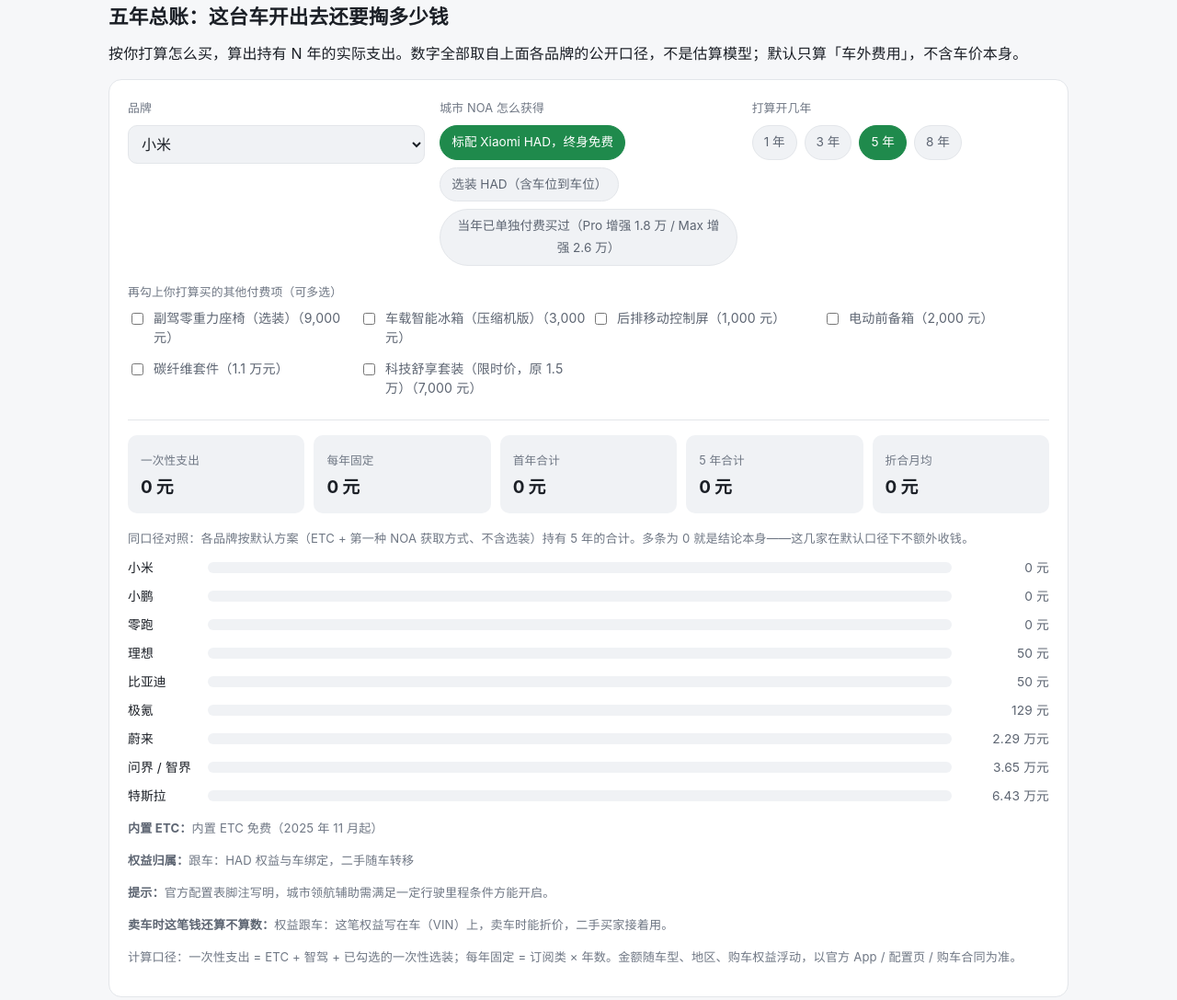
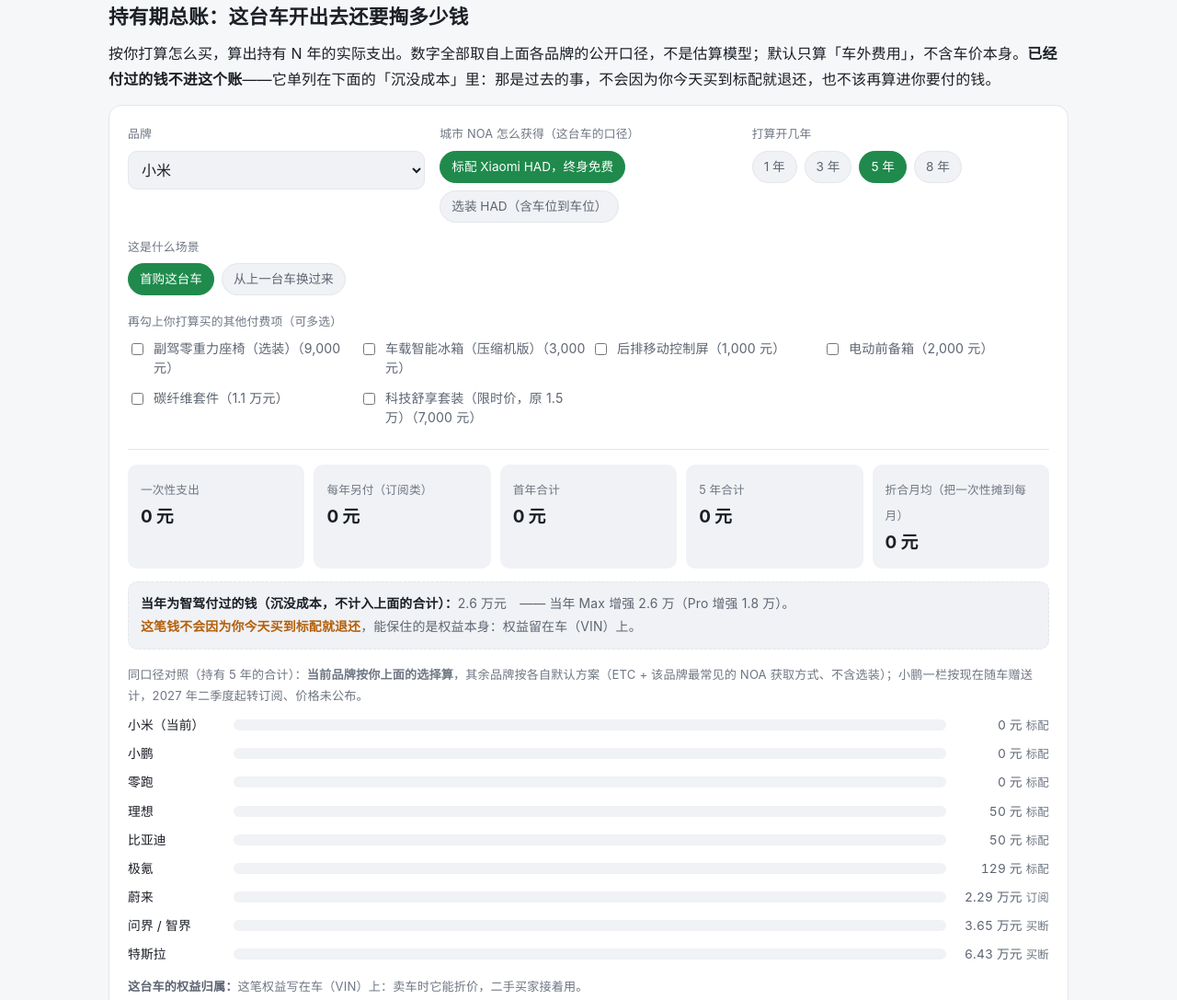
Before and after one commit to dujeongil-galaxy/etc-fee-comparison, a plain HTML site: page index.html in a window 1280 px wide. Shown: the part 2398-3485 px from the top of the page at 92% size. Drawn offline with Linux system fonts and the light colour scheme.

Commit message:
fix：重写持有期总账计算逻辑——沉没成本不再计入支出、对比条按当前选择计算、新增换车场景与计费性质标注

```diff
--- a/index.html
+++ b/index.html
@@ -105,12 +105,19 @@ code{background:var(--panel-2); padding:.1em .4em; border-radius:5px; font-size:
 .result-grid b{display:block; font-size:1.18rem; letter-spacing:-.01em}
 .result-grid span{color:var(--faint); font-size:.79rem}
 .bars{margin-top:16px}
-.bar{display:grid; grid-template-columns:5.6em 1fr 7em; gap:10px; align-items:center; margin:7px 0; font-size:.86rem}
+.bar{display:grid; grid-template-columns:7.6em 1fr 7.4em; gap:10px; align-items:center; margin:7px 0; font-size:.86rem}
 .bar .track{background:var(--panel-2); border-radius:999px; height:12px; overflow:hidden}
 .bar .fill{height:100%; background:var(--blue); border-radius:999px}
 .bar.is-current .fill{background:var(--accent)}
 .bar .amt{text-align:right; color:var(--muted); white-space:nowrap}
 .hint{color:var(--faint); font-size:.82rem; margin:12px 0 0}
+.chips button{max-width:100%; text-align:left; line-height:1.55}
+.sunk{margin-top:14px; padding:11px 13px; border:1px dashed var(--line); border-radius:10px; background:var(--panel-2); font-size:.87rem; color:var(--muted); line-height:1.8}
+.sunk b{color:var(--text)}
+.sunk .warnline{color:var(--orange); font-weight:600}
+.bar .nm{white-space:nowrap; overflow:hidden; text-overflow:ellipsis}
+.bar .amt{font-variant-numeric:tabular-nums}
+.bar .amt em{font-style:normal; color:var(--faint); font-size:.78rem; margin-left:4px}
 .hint b{color:var(--muted)}
 
 /* tables */
@@ -350,8 +357,8 @@ footer p{margin:.3em 0}
   </section>
 
   <section id="calc" aria-label="持有期总账计算器">
-    <h2>五年总账：这台车开出去还要掏多少钱</h2>
-    <p>按你打算怎么买，算出持有 N 年的实际支出。数字全部取自上面各品牌的公开口径，不是估算模型；默认只算「车外费用」，不含车价本身。</p>
+    <h2>持有期总账：这台车开出去还要掏多少钱</h2>
+    <p>按你打算怎么买，算出持有 N 年的实际支出。数字全部取自上面各品牌的公开口径，不是估算模型；默认只算「车外费用」，不含车价本身。<strong>已经付过的钱不进这个账</strong>——它单列在下面的「沉没成本」里：那是过去的事，不会因为你今天买到标配就退还，也不该再算进你要付的钱。</p>
     <div class="calc">
       <div class="calc-grid">
         <div class="field">
@@ -359,7 +366,7 @@ footer p{margin:.3em 0}
           <select id="calc-brand"></select>
         </div>
         <div class="field">
-          <label>城市 NOA 怎么获得</label>
+          <label>城市 NOA 怎么获得（这台车的口径）</label>
           <div class="chips" id="calc-noa" role="group" aria-label="城市 NOA 获取方式"></div>
         </div>
         <div class="field">
@@ -367,12 +374,17 @@ footer p{margin:.3em 0}
           <div class="chips" id="calc-years" role="group" aria-label="持有年限"></div>
         </div>
       </div>
+      <div class="field" style="margin-top:16px">
+        <label>这是什么场景</label>
+        <div class="chips" id="calc-scene" role="group" aria-label="购车场景"></div>
+      </div>
       <div class="field" style="margin-top:18px">
         <label>再勾上你打算买的其他付费项（可多选）</label>
         <ul class="checks" id="calc-extras"></ul>
       </div>
       <div class="result">
         <div class="result-grid" id="calc-out"></div>
+        <div id="calc-sunk"></div>
         <div class="bars" id="calc-bars"></div>
         <p class="hint" id="calc-hint"></p>
       </div>
@@ -620,10 +632,10 @@ footer p{margin:.3em 0}
     id: 'xiaomi', name: '小米',
     etc: { label: '内置 ETC 免费（2025 年 11 月起）', once: 0 },
     noa: [
-        { label: '标配 Xiaomi HAD，终身免费', once: 0 },
-        { label: '选装 HAD（含车位到车位）', once: 26000 },
-        { label: '当年已单独付费买过（Pro 增强 1.8 万 / Max 增强 2.6 万）', once: 26000 }
+      { label: '标配 Xiaomi HAD，终身免费', mode: 'free', own: 'car' },
+      { label: '选装 HAD（含车位到车位）', mode: 'once', once: 26000, own: 'car' }
     ],
+    legacy: { amount: 26000, note: '当年 Max 增强 2.6 万（Pro 增强 1.8 万）' },
     extras: [
       { label: '副驾零重力座椅（选装）', once: 9000 },
       { label: '车载智能冰箱（压缩机版）', once: 3000 },
@@ -632,13 +644,13 @@ footer p{margin:.3em 0}
       { label: '碳纤维套件', once: 11000 },
       { label: '科技舒享套装（限时价，原 1.5 万）', once: 7000 }
     ],
-      own: '跟车：HAD 权益与车绑定，二手随车转移',
-      tip: '官方配置表脚注写明，城市领航辅助需满足一定行驶里程条件方能开启。'
+    ownNote: '官方配置表：HAD 权益与车绑定，随车不随人。'
   },
   {
     id: 'lixiang', name: '理想',
     etc: { label: '内置 ETC 50 元', once: 50 },
-      noa: [{ label: 'AD Max 标配，城市 NOA 终身免费、无订阅', once: 0 }],
+    noa: [{ label: 'AD Max 全系标配，城市 NOA 终身免费、无订阅', mode: 'free', own: 'car' }],
+    legacy: { amount: null, note: '当年 AD Max 曾为付费选装，媒体口径约 2.5～3 万，官方价目未取到' },
     extras: [
       { label: '用车服务包（约 999～1399 元/年）', perYear: 999 },
       { label: 'L7 后排娱乐屏（选装）', once: 10000 },
@@ -646,13 +658,13 @@ footer p{margin:.3em 0}
       { label: 'L7 21 寸轮毂（选装）', once: 10000 },
       { label: '双腔空气悬架 + 后舱娱乐屏（i6 口径）', once: 16000 }
     ],
-      own: '跟车：2023 年公开承诺，二手买家可继续用',
-      tip: '这是目前公开保留「不额外收费」表述且覆盖二手的品牌。'
+    ownNote: '2023 年公开承诺相关能力与升级不额外收费，二手买家可继续用。'
   },
   {
     id: 'nio', name: '蔚来',
     etc: { label: '内置 ETC 约 60 元（口径存疑）', once: 60 },
-      noa: [{ label: 'NOP+ 订阅（不提供买断）', perMonth: 380 }],
+    noa: [{ label: 'NOP+ 订阅（不提供买断）', mode: 'sub', perMonth: 380, own: 'person' }],
+    legacy: { amount: null, note: 'NOP+ 一直是按月订阅，没有一次性买断，不存在沉没的买断款' },
     extras: [
       { label: 'NAD 完整版（规划中，尚未落地）', perMonth: 680 },
       { label: 'BaaS 电池租用 75kWh', perMonth: 980 },
@@ -660,115 +672,118 @@ footer p{margin:.3em 0}
       { label: '服务无忧（基础档，约 499 元/年）', perYear: 499 },
       { label: 'NOMI Mate 购车预装', once: 4900 }
     ],
-      own: '跟人：权益与账号绑定、随账号走，二手不继承免费额度',
-      tip: '首任车主赠 5 年，但接手当天起按 380 元/月订阅。'
+    ownNote: '与账号绑定、随账号走：卖车权益归原车主，二手买家不继承免费额度。'
   },
   {
     id: 'hima', name: '问界 / 智界',
     etc: { label: '内置 ETC 499 元', once: 499 },
     noa: [
-        { label: 'ADS Max 买断（官方标价）', once: 36000 },
-        { label: 'ADS Max 买断（车企补贴后实付）', once: 15000 },
-        { label: 'ADS Max 订阅（连续包月）', perMonth: 499 },
-        { label: 'ADS Max 年卡', perYear: 4999 },
-        { label: 'ADS Pro 买断', once: 12000 },
-        { label: 'ADS SE 买断', once: 5000 }
+      { label: 'ADS Max 买断（官方标价）', mode: 'once', once: 36000, own: 'car' },
+      { label: 'ADS Max 买断（车企补贴后实付）', mode: 'once', once: 15000, own: 'car' },
+      { label: 'ADS Max 订阅（连续包月）', mode: 'sub', perMonth: 499, own: 'person' },
+      { label: 'ADS Max 年卡', mode: 'sub', perYear: 4999, own: 'person' },
+      { label: 'ADS Pro 买断', mode: 'once', once: 12000, own: 'car' },
+      { label: 'ADS SE 买断', mode: 'once', once: 5000, own: 'car' }
     ],
+    legacy: { amount: 36000, note: '当年 ADS Max 买断 3.2～3.6 万' },
     extras: [
       { label: '问界 M7 主驾零重力座椅', once: 10000 },
       { label: '问界 M7 后排娱乐屏套装', once: 8000 },
       { label: '问界 M7 电动踏板', once: 6800 }
     ],
-      own: '跟车：买断权益写进 VIN，下家继续用',
-      tip: '官方标准价 36000 元（2026-07-01 由 3.2 万恢复），实付看车企补贴。'
+    ownNote: 'ADS 买断写进 VIN（随车）；ADS 订阅挂账号（随人）。'
   },
   {
     id: 'tesla', name: '特斯拉',
     etc: { label: '内置 ETC 299 元', once: 299 },
     noa: [
-        { label: '智能辅助驾驶（城市 NOA）买断', once: 64000 },
-        { label: '增强辅助驾驶 EAP 买断（仅高速）', once: 32000 }
+      { label: '智能辅助驾驶（城市 NOA）买断', mode: 'once', once: 64000, own: 'car' },
+      { label: '增强辅助驾驶 EAP 买断（仅高速）', mode: 'once', once: 32000, own: 'car' }
     ],
+    legacy: { amount: 64000, note: '当年 FSD 买断 6.4 万' },
     extras: [
       { label: '20 寸轮毂 / 车漆 / 浅灰内饰（选装）', once: 8000 },
       { label: '寒冷套件（后排座椅加热，OTA 付费）', once: 2400 }
     ],
-      own: '跟车：买断随车转移，订阅则跟人',
-      tip: '中国大陆只提供一次性买断，订阅未上线；需 HW4 硬件。'
+    ownNote: '买断随车转移、订阅绑个人账户（自媒体口径，未查到官方条款原文）。'
   },
   {
     id: 'byd', name: '比亚迪',
     etc: { label: '内置 ETC 50 元', once: 50 },
     noa: [
-        { label: '天神之眼 C 标配（仅高速 NOA，无城市 NOA）', once: 0 },
-        { label: '选装天神之眼 B 激光版（解锁城市 NOA）', once: 12000 }
+      { label: '天神之眼 C 标配（仅高速 NOA，无城市 NOA）', mode: 'free', own: 'car' },
+      { label: '选装天神之眼 B 激光版（解锁城市 NOA）', mode: 'once', once: 12000, own: 'car' }
     ],
+    legacy: { amount: 12000, note: '当年天神之眼 B 选装 9900～1.2 万' },
     extras: [{ label: '第三代唐四驱线控选装包', once: 20000 }],
-      own: '跟车：B 版硬件绑车，老车基本无法后加激光雷达',
-      tip: '选装 B 版赠迪迪虾 1 年，到期需自行付费解锁。'
+    ownNote: 'B 版硬件绑车、选装只支持新车下定；C 版出厂即标配。'
   },
   {
     id: 'xpeng', name: '小鹏',
-      etc: { label: '内置 ETC 未查到（商城定制无卡 ETC 139 元属外购件）', once: 0 },
-      noa: [{ label: '现在随车赠送（2027 年二季度起新购车改订阅，价未公布）', once: 0 }],
+    etc: { label: '内置 ETC 未查到（商城定制无卡 ETC 139 元属外购）', once: 0 },
+    noa: [{ label: '现在随车赠送（2027 年二季度起新购车改订阅，价未公布）', mode: 'free', own: 'tbd' }],
+    legacy: { amount: null, note: '当年以选装或赠送获得，未取到统一价目' },
     extras: [
       { label: 'Ultra 智能升级包（3 颗图灵芯片）', once: 20000 },
-        { label: 'Ultra SE（2 颗图灵芯片）', once: 12000 }
+      { label: 'Ultra SE（2 颗图林芯片）', once: 12000 }
     ],
-      own: '跟车：随车赠送，二手继续用',
-      tip: '2027 年第二季度起新购车用户走订阅，价格官方 2027 年才公布。'
+    ownNote: '首销赠送的终身权益是否随车转移、二手怎么算，厂家暂无官方明确说法。'
   },
   {
     id: 'zeekr', name: '极氪',
     etc: { label: '内置 ETC 约 129 元', once: 129 },
     noa: [
-        { label: '现在 0 元开通、终身免费', once: 0 },
-        { label: '历史：ZAD 完全智驾一次性开通', once: 35000 }
+      { label: '现在 0 元开通、终身免费', mode: 'free', own: 'car' },
+      { label: '历史：ZAD 完全智驾一次性开通', mode: 'once', once: 35000, own: 'car' }
     ],
+    legacy: { amount: 35000, note: '当年 ZAD 完全智驾一次性 3.5 万' },
     extras: [
       { label: '冬季温度包（后排座椅加热 + 方向盘加热）', once: 2400 },
       { label: '空气悬架（001 上市时期价）', once: 20000 },
       { label: '智能感应自动门（001 上市时期价）', once: 15000 },
       { label: '座椅舒适套装（001 上市时期价）', once: 6000 }
     ],
-      own: '跟车：终身免费限购车条件与下定批次，过期不补',
-      tip: '同一根加热丝，早买的多花钱，晚买的白捡。'
+    ownNote: '终身免费限购车条件与下定批次，权益在车上，过期不补。'
   },
   {
     id: 'leap', name: '零跑',
     etc: { label: '内置 ETC 未收录', once: 0 },
-      noa: [{ label: '激光雷达版世界模型智驾终身免费', once: 0 }],
+    noa: [{ label: '激光雷达版世界模型智驾终身免费', mode: 'free', own: 'car' }],
+    legacy: { amount: null, note: '收录时即为终身免费，无买断沉没款' },
     extras: [],
-      own: '跟车：激光雷达版终身免费',
-      tip: '2027 年第一季度起向全系提供免费 OTA。'
+    ownNote: '激光雷达版世界模型智驾终身免费，随车。'
   }
 ];
 
 var YEARS = [1, 3, 5, 8];
-  // 权益归属：car=跟车（写进 VIN，卖车能折价）/ person=跟人（挂账号，卖车归原主）
-  // / tbd=厂家暂无官方明确口径。顺序与 DATA 里各品牌 noa 数组一一对应。
-  var OWN = {
-    xiaomi: ['car', 'car', 'car'],
-    lixiang: ['car'],
-    nio: ['person'],
-    hima: ['car', 'car', 'person', 'person', 'car', 'car'],
-    tesla: ['car', 'car'],
-    byd: ['car', 'car'],
-    xpeng: ['tbd'],
-    zeekr: ['car', 'car'],
-    leap: ['car']
+var SCENES = [
+  { id: 'first', label: '首购这台车' },
+  { id: 'switch', label: '从上一台车换过来' }
+];
+// 权益归属话术：car=跟车 / person=跟人 / tbd=厂家暂无明确口径
+var OWN_TEXT = {
+  car: {
+    first: '这笔权益写在车（VIN）上：卖车时它能折价，二手买家接着用。',
+    switch: '上一台的权益写在那台车的 VIN 上，会随旧车一起走；这台车要按新车政策重新获得（标配或赠送通常是 0 元，买断类要重新买）。'
+  },
+  person: {
+    first: '这笔权益挂在你账号上：卖车就归原车主，二手买家要重新付费。',
+    switch: '权益挂在你的账号上、跟着你走：换到同品牌的下一台车，订阅不用重新订；换品牌则要重新订阅。'
+  },
+  tbd: {
+    first: '归属待官方口径：赠送的终身权益是否随车转移，厂家暂无明确说法，购车前报 VIN 问。',
+    switch: '厂家对赠送权益是否随车转移没有官方明确说法，换车前先报 VIN 问清楚。'
+  }
 };
-  var OWN_TEXT = {
-    car: '权益跟车：这笔权益写在车（VIN）上，卖车时能折价，二手买家接着用。',
-    person: '权益跟人：这笔权益挂在你账号上，卖车就归原车主，二手买家要重新付费。',
-    tbd: '归属待官方口径：赠送的终身权益是否随车转移，厂家暂无明确说法，购车前报 VIN 问。'
-  };
-  var state = { brand: 'xiaomi', noa: 0, years: 5, extras: {} };
+
+var state = { brand: 'xiaomi', noa: 0, years: 5, scene: 'first', extras: {} };
 var $brand = document.getElementById('calc-brand');
 var $noa = document.getElementById('calc-noa');
 var $years = document.getElementById('calc-years');
+var $scene = document.getElementById('calc-scene');
 var $extras = document.getElementById('calc-extras');
 var $out = document.getElementById('calc-out');
+var $sunk = document.getElementById('calc-sunk');
 var $bars = document.getElementById('calc-bars');
 var $hint = document.getElementById('calc-hint');
 
@@ -788,8 +803,8 @@ footer p{margin:.3em 0}
 
 function totals(b, noa, extras, years) {
   var once = (b.etc.once || 0) + (noa.once || 0);
-    var perYear = (noa.perYear || 0);
-    var perMonth = (noa.perMonth || 0);
+  var perYear = noa.perYear || 0;
+  var perMonth = noa.perMonth || 0;
   (extras || []).forEach(function (x) {
     once += x.once || 0;
     perYear += x.perYear || 0;
@@ -837,13 +852,26 @@ footer p{margin:.3em 0}
   });
 }
 
+function renderScenes() {
+  $scene.innerHTML = '';
+  SCENES.forEach(function (s) {
+    var btn = document.createElement('button');
+    btn.type = 'button';
+    btn.className = 'chip';
+    btn.textContent = s.label;
+    btn.setAttribute('aria-pressed', s.id === state.scene ? 'true' : 'false');
+    btn.addEventListener('click', function () { state.scene = s.id; renderScenes(); render(); });
+    $scene.appendChild(btn);
+  });
+}
+
 function renderExtras() {
   var b = cur();
   $extras.innerHTML = '';
   if (!b.extras.length) {
-      var li = document.createElement('li');
-      li.innerHTML = '<label style="color:var(--faint)">该品牌未收录其他付费项</label>';
-      $extras.appendChild(li);
+    var li0 = document.createElement('li');
+    li0.innerHTML = '<label style="color:var(--faint)">该品牌未收录其他付费项</label>';
+    $extras.appendChild(li0);
     return;
   }
   b.extras.forEach(function (x) {
@@ -871,16 +899,18 @@ footer p{margin:.3em 0}
 
 function render() {
   var b = cur();
+  var noa = b.noa[state.noa];
   var picked = b.extras.filter(function (x) { return state.extras[x.label]; });
-    var t = totals(b, b.noa[state.noa], picked, state.years);
+  var t = totals(b, noa, picked, state.years);
 
+  /* 结果数字 */
   $out.innerHTML = '';
   [
     ['一次性支出', fmt(t.once)],
-      ['每年固定', fmt(t.yearly)],
+    ['每年另付（订阅类）', fmt(t.yearly)],
     ['首年合计', fmt(t.once + t.yearly)],
     [state.years + ' 年合计', fmt(t.total)],
-      ['折合月均', fmt(Math.round(t.total / (state.years * 12)))]
+    ['折合月均（把一次性摊到每月）', fmt(Math.round(t.total / (state.years * 12)))]
   ].forEach(function (pair) {
     var d = document.createElement('div');
     var s = document.createElement('span');
@@ -892,16 +922,53 @@ footer p{margin:.3em 0}
     $out.appendChild(d);
   });
 
+  /* 沉没成本：当年付过的钱，单列，不进合计 */
+  $sunk.innerHTML = '';
+  if (b.legacy) {
+    var box = document.createElement('div');
+    box.className = 'sunk';
+    var line = '<b>当年为智驾付过的钱（沉没成本，不计入上面的合计）：</b>'
+      + (b.legacy.amount ? fmt(b.legacy.amount) : '金额未取到')
+      + '　—— ' + b.legacy.note + '。';
+    if (b.legacy.amount) {
+      line += '<br><span class="warnline">这笔钱不会因为你今天买到标配就退还</span>，能保住的是权益本身：'
+        + (noa.own === 'person' ? '权益跟你的账号走。' : '权益留在车（VIN）上。') + '</span>';
+    }
+    box.innerHTML = line;
+    $sunk.appendChild(box);
+  }
+
+  /* 提示：按场景 + 权益归属 */
+  $hint.innerHTML = '';
+  var ownKey = noa.own || 'tbd';
+  var p1 = document.createElement('p');
+  p1.innerHTML = '<b>' + (state.scene === 'switch' ? '换车时要注意：' : '这台车的权益归属：') + '</b>' + OWN_TEXT[ownKey][state.scene];
+  $hint.appendChild(p1);
+  var p2 = document.createElement('p');
+  p2.innerHTML = '<b>品牌口径：</b>' + b.ownNote;
+  $hint.appendChild(p2);
+  var p3 = document.createElement('p');
+  p3.textContent = '计算口径：一次性支出 = ETC + 本台车的城市 NOA 获取成本 + 已勾选的一次性选装；每年另付 = 订阅类 × 12。'
+    + '「折合月均」是把一次性支出摊到每月的平均数，不代表每月真要付这么多。金额随车型、地区、购车权益浮动，以官方 App / 配置页 / 购车合同为准。';
+  $hint.appendChild(p3);
+
+  /* 对比条：当前品牌按当前选择，其余品牌按各自默认方案 */
   var rows = DATA.map(function (x) {
-      return { name: x.name, t: totals(x, x.noa[0], [], state.years).total, id: x.id };
+    var isCur = x.id === state.brand;
+    var opt = isCur ? x.noa[state.noa] : x.noa[0];
+    var tt = totals(x, opt, [], state.years);
+    var mode = opt.mode === 'sub' ? '订阅' : (opt.mode === 'once' ? '买断' : '标配');
+    return { name: x.name, t: tt.total, mode: mode, cur: isCur };
   }).sort(function (a, c) { return a.t - c.t; });
   var max = rows.length ? rows[rows.length - 1].t : 1;
-    $bars.innerHTML = '<p class="hint" style="margin:0 0 8px">同口径对照：各品牌按默认方案（ETC + 第一种 NOA 获取方式、不含选装）持有 ' + state.years + ' 年的合计。多条为 0 就是结论本身——这几家在默认口径下不额外收钱。</p>';
+  $bars.innerHTML = '<p class="hint" style="margin:0 0 8px">同口径对照（持有 ' + state.years
+    + ' 年的合计）：<strong>当前品牌按你上面的选择算</strong>，其余品牌按各自默认方案（ETC + 该品牌最常见的 NOA 获取方式、不含选装）；小鹏一栏按现在随车赠送计，2027 年二季度起转订阅、价格未公布。</p>';
   rows.forEach(function (r) {
     var row = document.createElement('div');
-      row.className = 'bar' + (r.id === state.brand ? ' is-current' : '');
+    row.className = 'bar' + (r.cur ? ' is-current' : '');
     var nm = document.createElement('span');
-      nm.textContent = r.name;
+    nm.className = 'nm';
+    nm.textContent = r.name + (r.cur ? '（当前）' : '');
     var tr = document.createElement('span');
     tr.className = 'track';
     var fl = document.createElement('span');
@@ -911,39 +978,20 @@ footer p{margin:.3em 0}
     var am = document.createElement('span');
     am.className = 'amt';
     am.textContent = fmt(r.t);
+    var em = document.createElement('em');
+    em.textContent = r.mode;
+    am.appendChild(em);
     row.appendChild(nm);
     row.appendChild(tr);
     row.appendChild(am);
     $bars.appendChild(row);
   });
-
-    $hint.innerHTML = '';
-    var p1 = document.createElement('p');
-    p1.innerHTML = '<b>内置 ETC：</b>' + b.etc.label;
-    var p2 = document.createElement('p');
-    p2.innerHTML = '<b>权益归属：</b>' + b.own;
-    if (b.tip) {
-      var p3 = document.createElement('p');
-      p3.innerHTML = '<b>提示：</b>' + b.tip;
-      $hint.appendChild(p1);
-      $hint.appendChild(p2);
-      $hint.appendChild(p3);
-    } else {
-      $hint.appendChild(p1);
-      $hint.appendChild(p2);
-    }
-    var p4 = document.createElement('p');
-    var ownKey49 = (OWN[b.id] || [])[state.noa] || 'tbd';
-    var pOwn = document.createElement('p');
-    pOwn.innerHTML = '<b>卖车时这笔钱还算不算数：</b>' + OWN_TEXT[ownKey49];
-    $hint.appendChild(pOwn);
-    p4.textContent = '计算口径：一次性支出 = ETC + 智驾 + 已勾选的一次性选装；每年固定 = 订阅类 × 年数。金额随车型、地区、购车权益浮动，以官方 App / 配置页 / 购车合同为准。';
-    $hint.appendChild(p4);
 }
 
 $brand.addEventListener('change', function () {
   state.brand = $brand.value;
   state.noa = 0;
+  state.extras = {};
   renderNoa();
   renderExtras();
   render();
@@ -952,6 +1000,7 @@ footer p{margin:.3em 0}
 renderBrandOptions();
 renderNoa();
 renderYears();
+renderScenes();
 renderExtras();
 render();
 })();
```
Also changed, not shown: 1 other file. Lines whose indentation alone changed are shown as unchanged.
